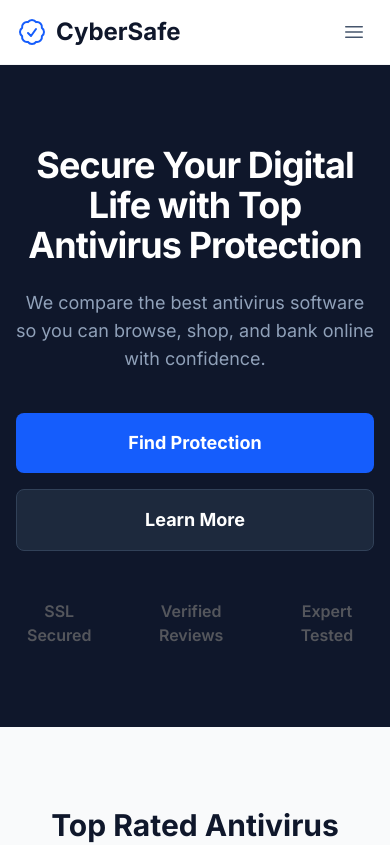
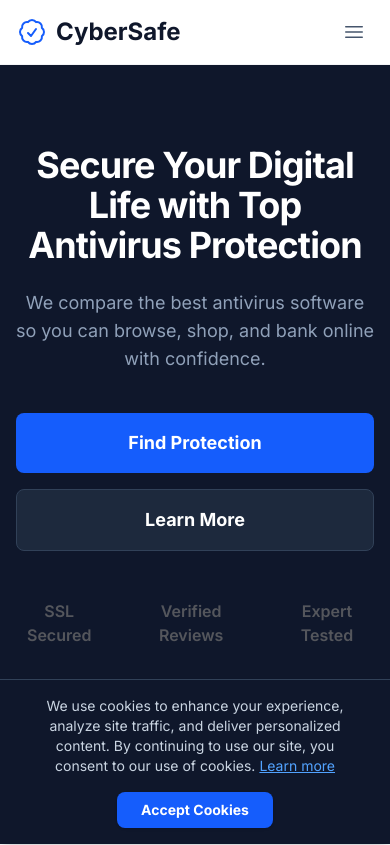
Before and after one commit to harshcodershive/cyber-safe, a React (Vite) app: page / in a window 390 px wide. Shown: the top 845 px of the page. Built offline with nearby package versions, Linux system fonts and the light colour scheme.

Commit message:
added cookie management feature

```diff
--- /dev/null
+++ b/src/components/CookieConsent.jsx
@@ -0,0 +1,44 @@
+
+import { useState, useEffect } from 'react';
+import { Link } from 'react-router-dom';
+
+const CookieConsent = () => {
+    const [isVisible, setIsVisible] = useState(false);
+
+    useEffect(() => {
+        const consent = localStorage.getItem('cookieConsent');
+        if (!consent) {
+            setIsVisible(true);
+        }
+    }, []);
+
+    const handleAccept = () => {
+        localStorage.setItem('cookieConsent', 'true');
+        setIsVisible(false);
+    };
+
+    if (!isVisible) return null;
+
+    return (
+        <div className="fixed bottom-0 left-0 right-0 bg-slate-900 text-white p-4 shadow-lg z-50 border-t border-slate-700 animate-slide-up">
+            <div className="max-w-7xl mx-auto px-4 sm:px-6 lg:px-8 flex flex-col sm:flex-row items-center justify-between gap-4">
+                <div className="text-sm text-slate-300 text-center sm:text-left">
+                    <p>
+                        We use cookies to enhance your experience, analyze site traffic, and deliver personalized content. By continuing to use our site, you consent to our use of cookies.
+                        <Link to="/cookie-policy" className="text-blue-400 hover:text-blue-300 ml-1 underline transition-colors">
+                            Learn more
+                        </Link>
+                    </p>
+                </div>
+                <button
+                    onClick={handleAccept}
+                    className="whitespace-nowrap bg-blue-600 hover:bg-blue-700 text-white font-bold py-2 px-6 rounded-lg transition-colors text-sm shadow-sm"
+                >
+                    Accept Cookies
+                </button>
+            </div>
+        </div>
+    );
+};
+
+export default CookieConsent;
--- a/src/components/Layout.jsx
+++ b/src/components/Layout.jsx
@@ -2,6 +2,7 @@
 import { Outlet } from 'react-router-dom';
 import Navbar from './Navbar';
 import Footer from './Footer';
+import CookieConsent from './CookieConsent';
 
 const Layout = () => {
     return (
@@ -11,6 +12,7 @@ const Layout = () => {
                 <Outlet />
             </main>
             <Footer />
+            <CookieConsent />
         </div>
     );
 };
```
